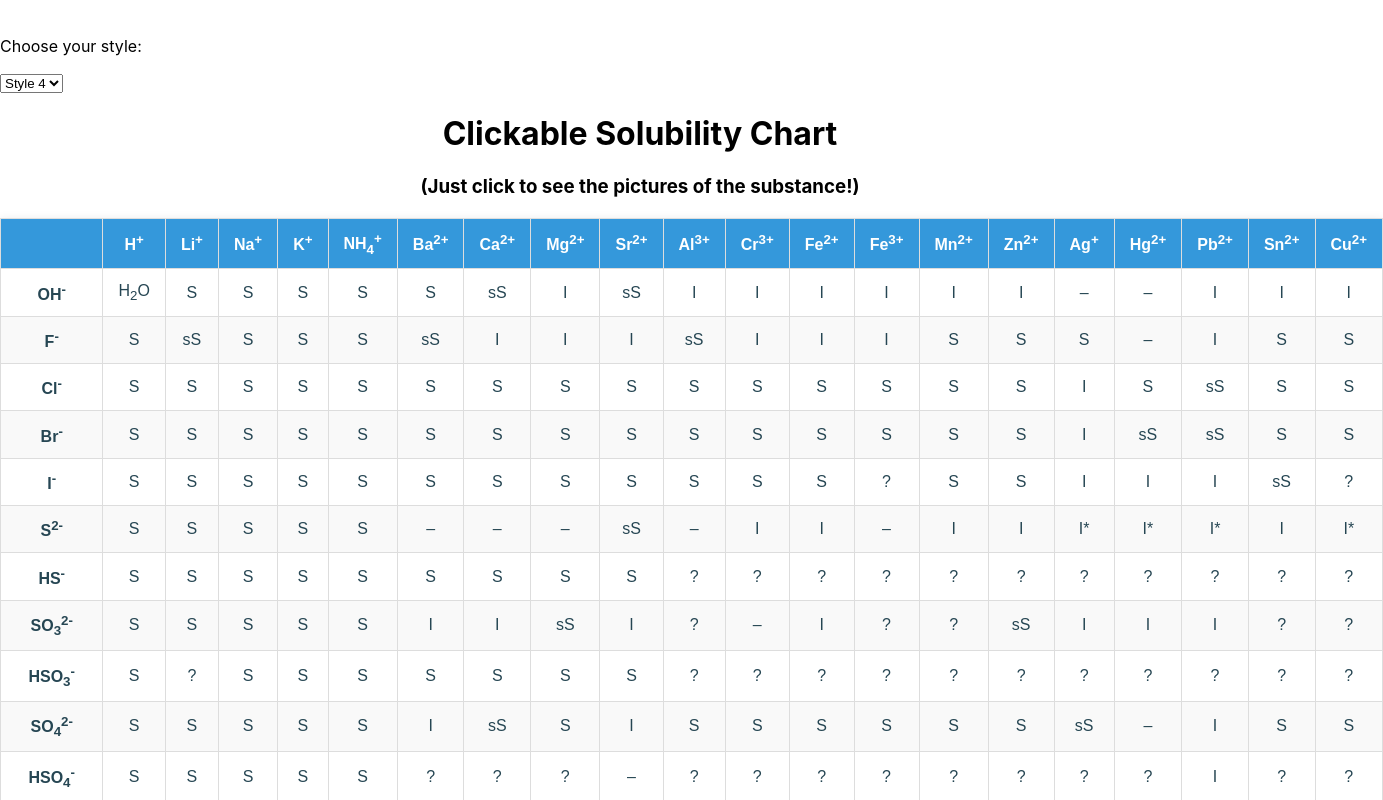
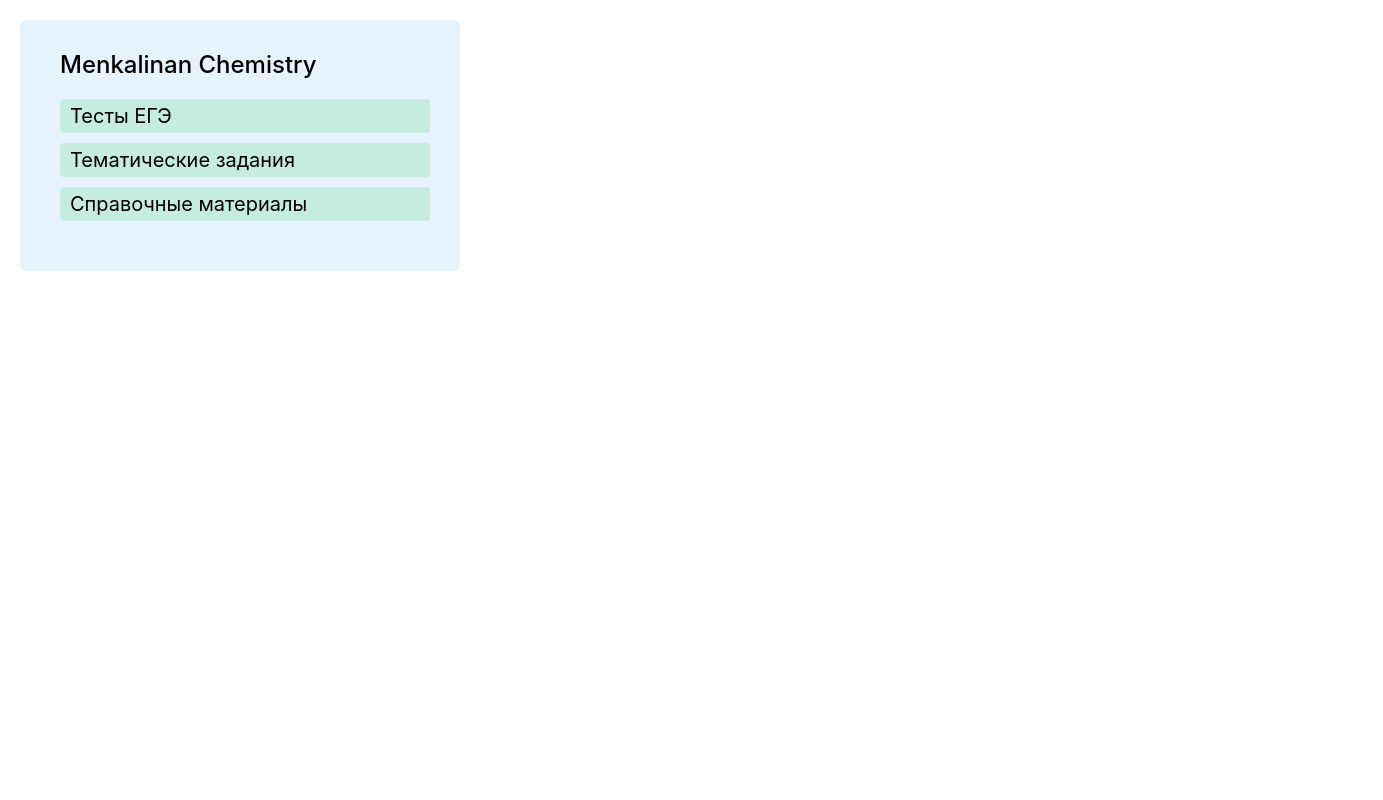
Before and after one commit to EranLavan/words-beyond, a React (Create React App) app: page / in a window 1280 px wide. Shown: the top 800 px of the page, 1383 px wide, since content can reach past the window. Built offline with nearby package versions, Linux system fonts and the light colour scheme.

Commit message:
modified:   package-lock.json 	modified:   package.json 	modified:   src/App.js 	new file:   src/EgeMain/EgeMain.js 	new file:   src/EgeMain/EgeMain.module.css

```diff
--- a/package.json
+++ b/package.json
@@ -11,6 +11,7 @@
     "react": "^18.3.1",
     "react-chartjs-2": "^5.2.0",
     "react-dom": "^18.3.1",
+    "react-router-dom": "^6.25.1",
     "react-scripts": "5.0.1",
     "web-vitals": "^2.1.4"
   },
--- a/src/App.js
+++ b/src/App.js
@@ -1,36 +1,17 @@
-// import logo from './logo.svg';
+import React from 'react';
+import { HashRouter as Router, Route, Routes } from 'react-router-dom';
 import './App.css';
-// import RandomizerA from './components-r/RandomizerA';
-// import Gtable from './components-t/Gtable';
-// import Gchart from './components-t/Gchart';
-// import Solubility from './components-t/Solubility';
-import SolubilityDraft from './components-t/SolubilityDraft';
+import EgeMain from './EgeMain/EgeMain.js';
 
 function App() {
   return (
-    <div>
-      {/* <AaApiTestOne /> */}
-      {/* <RandomizerA /> */}
+    <Router>
+      <Routes>
 
-      <div>
-        {/* <Gtable /> */}
-      </div>
+        <Route path="/" element={<EgeMain/>} />
 
-      <div>
-        {/* <Gchart /> */}
-      </div>
-
-      <br></br>
-
-      <div>
-        <SolubilityDraft />
-      </div>
-
-      <div>
-        {/* <Solubility /> */}
-      </div>
-
-    </div>
+      </Routes>
+    </Router>
   );
 }
 
--- /dev/null
+++ b/src/EgeMain/EgeMain.js
@@ -0,0 +1,20 @@
+import React from 'react';
+import styles from './EgeMain.module.css';
+
+function EgeMain() {
+  return (
+    <div className={styles.container}>
+
+      <h2 className={styles.header}>Menkalinan Chemistry</h2>
+
+      <div className={styles.linkDivContainer}>
+        <div className={styles.linkDiv}>Тесты ЕГЭ</div>
+        <div className={styles.linkDiv}>Тематические задания</div>
+        <div className={styles.linkDiv}>Справочные материалы</div>
+      </div>
+
+    </div>
+  )
+}
+
+export default EgeMain
--- /dev/null
+++ b/src/EgeMain/EgeMain.module.css
@@ -0,0 +1,43 @@
+.container {
+  text-align: left;
+  margin-left: 20px;
+  margin-top: 20px;
+  margin-bottom: 20px;
+  margin-right: 20px;
+  padding-top: 10px;
+  padding-left: 40px;
+  padding-bottom: 20px;
+  border-radius: 6px;
+  background-color: rgb(230, 243, 252);
+  max-width: 600px;
+  width: 400px;
+  min-width: 200px;
+}
+
+.header {
+  font-weight: 500;
+}
+
+.linkDivContainer {
+  margin-bottom: 30px;
+}
+
+.linkDiv {
+  font-size: 20px;
+  cursor: pointer;
+  border: none;
+  margin-right: 30px;
+  margin-bottom: 10px;
+  border-radius: 4px;
+  padding: 5px;
+  padding-left: 10px;
+  background-color: rgb(197, 236, 223);
+}
+
+.linkDiv:hover {
+  opacity: 0.8;
+}
+
+.linkDiv:active {
+  opacity: 0.5;
+}
```
Also changed, not shown: 1 other file (tests, documents, lock files or other folders).
